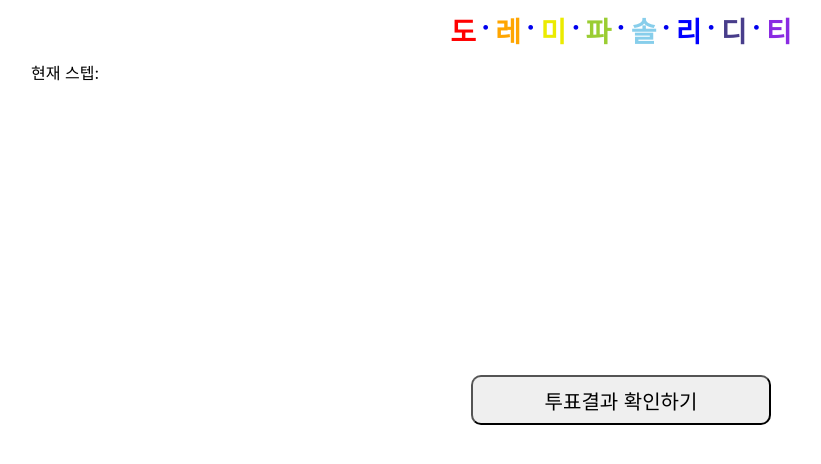
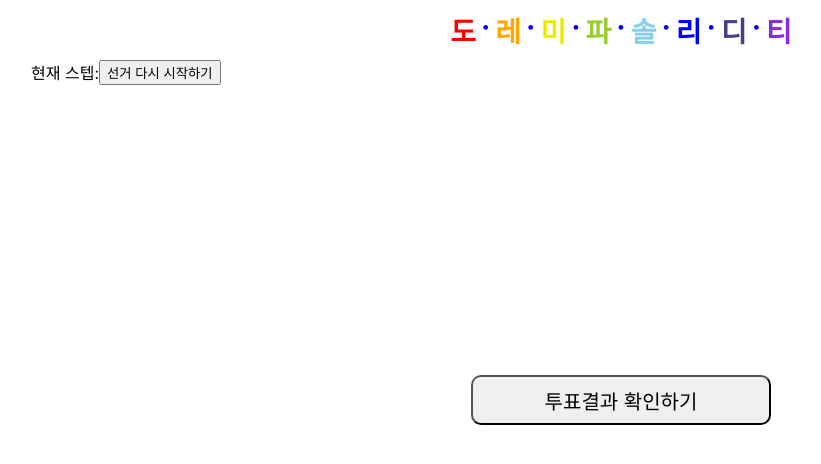
Before and after one commit to domisolidity/voting, a React (Create React App) app in the folder client/: page / in a window 1280 px wide. Shown: the top 464 px of the page, without its empty margins (19-840 px from the left). Built offline with nearby package versions, Linux system fonts and the light colour scheme.

Commit message:
재시작 버튼 상위로 이동

```diff
--- a/client/src/components/Main_Ended.jsx
+++ b/client/src/components/Main_Ended.jsx
@@ -2,7 +2,7 @@ import React, { useState } from "react";
 import Crwon from "./Crwon";
 
 const Main_Ended = (props) => {
-  const { voteContract, accounts } = props.initialization;
+  const { voteContract } = props.initialization;
 
   const [candidateNum_E, setCandidateNum_E] = useState(0);
   const [name_E, setName_E] = useState("");
@@ -20,23 +20,6 @@ const Main_Ended = (props) => {
         setIsView(true);
       })
       .catch((err) => console.error(err));
-  };
-
-  const reStart = async () => {
-    const adminAddress = await voteContract.methods.admin().call(); //배포자 계정
-
-    if (adminAddress === accounts[0]) {
-      await voteContract.methods
-        .startVote()
-        .call()
-        //.then(console.log(await voteContract.methods.voteState()))
-        .catch((err) => console.error(err));
-
-      console.log(await voteContract.methods.startVote().call());
-      console.log(await voteContract.methods.voteState().call());
-    } else {
-      alert("관리자가 아니네요. 관리자에게 문의 하세요!");
-    }
   };
 
   return (
@@ -60,7 +43,6 @@ const Main_Ended = (props) => {
               나이 : <span>{age_E}</span> <br />
             </div>
           </div>
-          <button onClick={reStart}>선거 다시 시작하기</button>
         </div>
       )}
     </>
--- a/client/src/pages/VotePage.jsx
+++ b/client/src/pages/VotePage.jsx
@@ -4,6 +4,7 @@ import Step from "../components/Step";
 import Main_Registering from "../components/Main_Registering";
 import Main_Voting from "../components/Main_Voting";
 import Main_Ended from "../components/Main_Ended";
+import VotingRestart from "../components/VotingRestart";
 
 const Vote = (props) => {
   const [selectNum, setSelectNum] = useState(0);
@@ -25,12 +26,33 @@ const Vote = (props) => {
     }
   };
 
+  const reStart = async () => {
+    const adminAddress = await voteContract.methods.admin().call(); //배포자 계정
+
+    if (adminAddress === accounts[0]) {
+      await voteContract.methods
+        .startVote()
+        .call()
+        //.then(setStep("후보 등록중"))
+        .catch((err) => console.error(err));
+
+      setStep("후보 등록중");
+      console.log(step);
+      // console.log(await voteContract.methods.startVote().call());
+      // console.log(await voteContract.methods.voteState().call());
+    } else {
+      alert("관리자가 아니네요. 관리자에게 문의 하세요!");
+    }
+  };
+  console.log(step);
+
   useEffect(() => {
     console.log(voteContract);
     if (voteContract == undefined) return;
     console.log("유즈이펙트2");
     currentStep();
-  }, [voteContract, step]);
+  }, [voteContract]);
+  useEffect(() => {}, [step]);
 
   if (step == "후보 등록중") {
     return (
@@ -49,7 +71,10 @@ const Vote = (props) => {
   } else {
     return (
       <>
-        <Step step={step} />
+        <div className="restart">
+          <Step step={step} />
+          <button onClick={reStart}>선거 다시 시작하기</button>
+        </div>
         <Main_Ended step={step} initialization={props.initialization} />
       </>
     );
--- a/client/src/styles/VotePage.css
+++ b/client/src/styles/VotePage.css
@@ -67,3 +67,8 @@
   width: 120px;
   height: 30px;
 }
+
+.restart {
+  display: flex;
+  flex-direction: row;
+}
```
Also changed, not shown: 1 other file (tests, documents, lock files or other folders).
